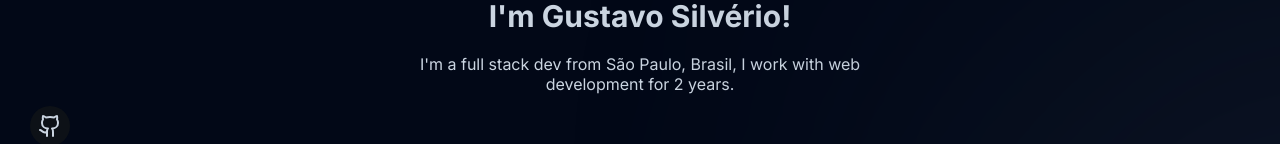
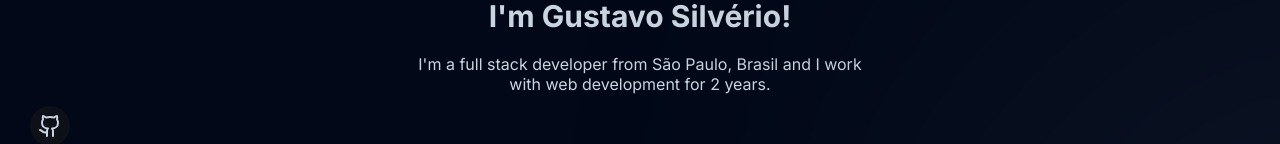
Before and after one commit to gustavosilverio/portfolio-2024, a Next.js app: page / in a window 1280 px wide. Shown: the part 478-622 px from the top of the page. Built offline with nearby package versions, Linux system fonts and the light colour scheme.

Commit message:
corrections

```diff
--- a/src/app/(home)/page.tsx
+++ b/src/app/(home)/page.tsx
@@ -24,8 +24,8 @@ export default function Home() {
 					</h1>
 
 					<p className="leading-5">
-						I'm a full stack dev from São Paulo, Brasil, I work with
-						web development for 2 years.
+						I'm a full stack developer from São Paulo, Brasil and I
+						work with web development for 2 years.
 					</p>
 				</div>
 			</div>
```
